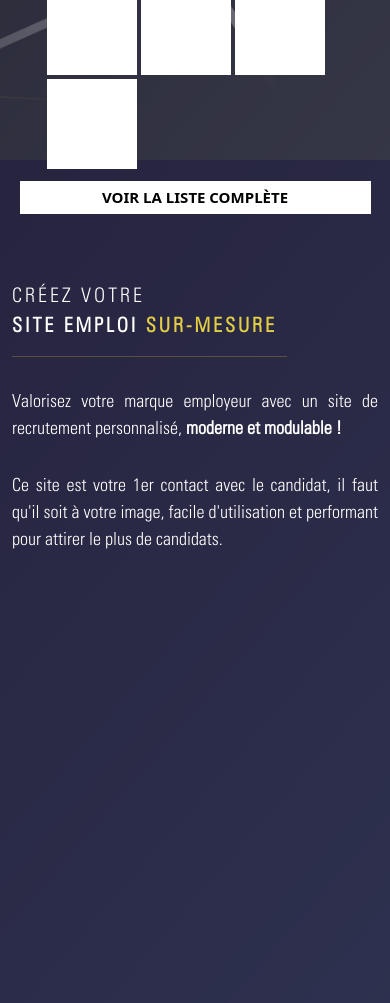
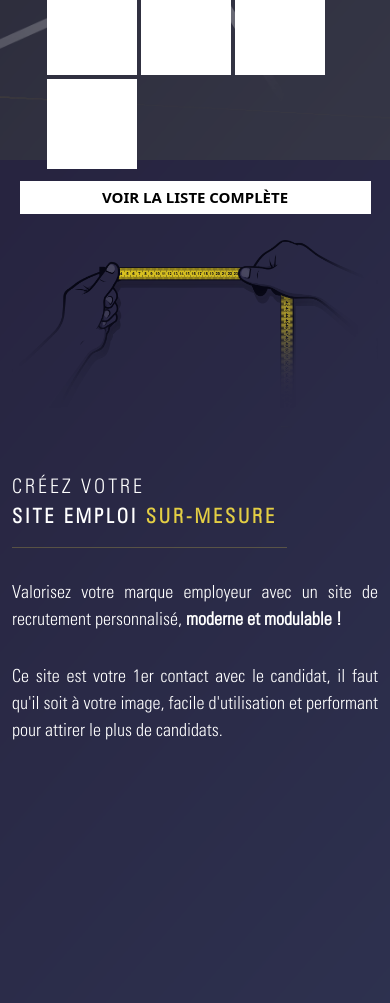
Before and after one commit to PierreSchuvey/accelrh, a PHP site: page / in a window 390 px wide; the page is wider, and only the part inside the window is pictured. Shown: the part 3000-4003 px from the top of that part. Run offline with PHP 8.4, Linux system fonts and the light colour scheme.

Commit message:
01/03/2021 09:19

```diff
--- a/assets/css/style.css
+++ b/assets/css/style.css
@@ -344,6 +344,9 @@ background: url(../images/backSection2.png) no-repeat center fixed;
 #analyseImage{
   display: none;
 }
+#createImage{
+  display: none;
+}
 #logoAccelerh{
   position: fixed;
     /* center the element */
@@ -519,6 +522,11 @@ background: url(../images/backSection2.png) no-repeat center fixed;
      margin: auto;
      width: 50%;
    }
+   #createImage{
+     display: block;
+     margin: auto;
+     width: 100%;
+   }
    #analyseImage{
      display: block;
      margin: auto;
--- a/index.php
+++ b/index.php
@@ -161,6 +161,7 @@
     <section id="fourthPage" class="panel4 scrollable-section" data-panel="panel4">
       <div style="" class="container">
         <div id="fourthPanelGroup" class="panelGroup row">
+          <img id="createImage" class="img-fluid" src="assets/images/groupSection5Image.png" alt="">
           <div class=" col-12 offset-sm-3 col-sm-6 offset-xl-4 col-xl-4">
             <p class="createSite">Créez votre<br> <b>site emploi</b> <span id="yellowText">sur-mesure</span></p>
             <hr style="color:rgba(227,206,68,1);width:75%">
```
Also changed, not shown: assets/images/groupSection5Image.png (added).
